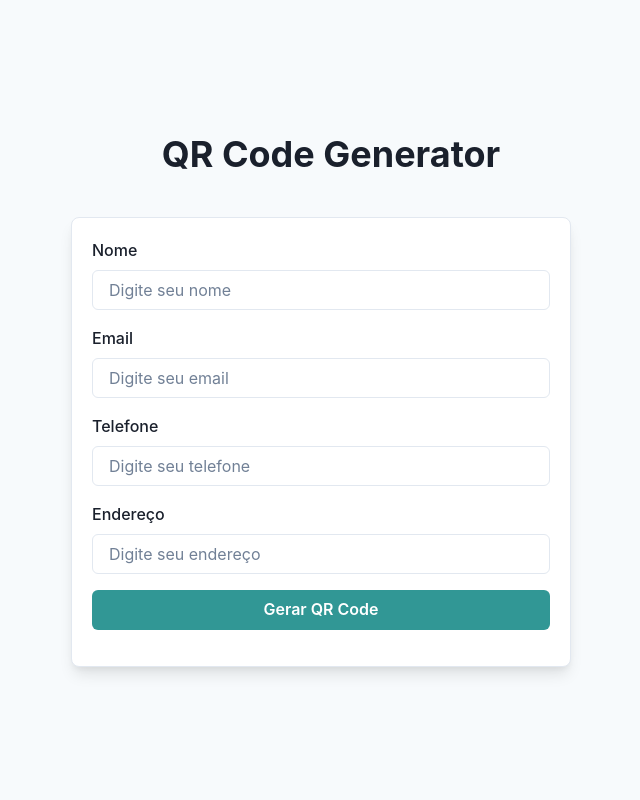
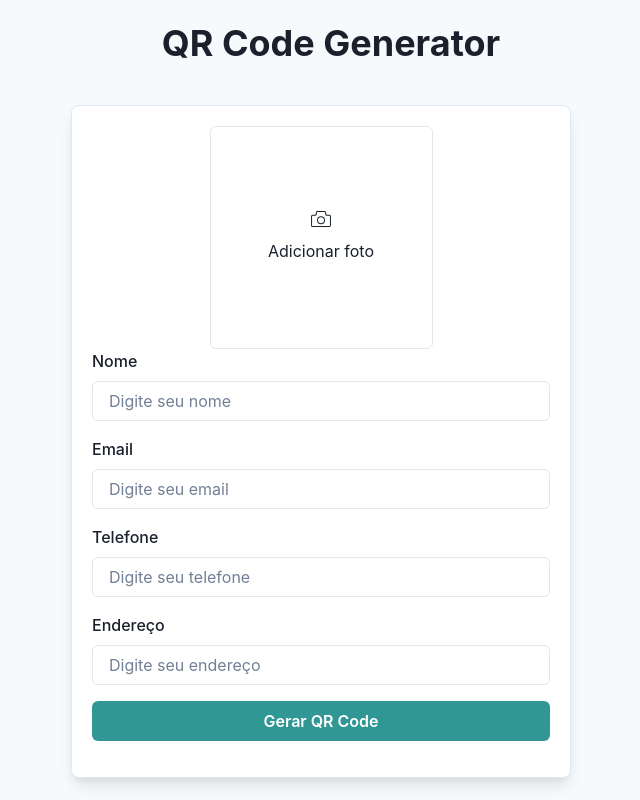
Before and after one commit to Liriali4/QrCode_Generator, a React (Create React App) app: page / in a window 1280 px wide. Shown: the whole page, without its empty margins (309-949 px from the left). Built offline with nearby package versions, Linux system fonts and the light colour scheme.

Commit message:
imagepreview

```diff
--- a/package.json
+++ b/package.json
@@ -13,11 +13,13 @@
     "@types/node": "^16.7.13",
     "@types/react": "^18.0.0",
     "@types/react-dom": "^18.0.0",
+    "browser-images-compression": "^2.1.0",
     "firebase": "^10.12.2",
     "framer-motion": "^11.2.10",
     "qrcode.react": "^3.1.0",
     "react": "^18.3.1",
     "react-dom": "^18.3.1",
+    "react-icons": "^5.2.1",
     "react-router": "6",
     "react-router-dom": "6",
     "react-scripts": "5.0.1",
--- a/src/pages/Form.tsx
+++ b/src/pages/Form.tsx
@@ -7,6 +7,7 @@ import {
 import QRCode from 'qrcode.react';
 import { DataType } from '../types/types';
 import { addDataRepository } from '../repository';
+import ImagePreview from './ImagePreview';
 
 export default function Form(): JSX.Element {
 
@@ -31,7 +32,7 @@ export default function Form(): JSX.Element {
         try {
             const id = await addDataRepository(data);
             if (id) {
-                const qrDataUrl = `http://localhost:3000/details?id=${id}`;
+                const qrDataUrl = `http://192.168.3.124:3000/details?id=${id}`;
                 setQrData(qrDataUrl);
                 setLoading(false);
                 onOpen();
@@ -65,6 +66,23 @@ export default function Form(): JSX.Element {
                 bg="white"
                 mr={5}
             >
+
+                <Flex align={'center'} justify={'center'}>
+                    <ImagePreview
+                        onSelectedFile={function (file: File | undefined): void {
+                            throw new Error('Function not implemented.');
+                        }}
+                        imagePreview={''}
+                        onSelectedImagePreview={function (fileString: string): void {
+                            throw new Error('Function not implemented.');
+                        }}
+                        loading={false}
+                        setLoading={function (loading: boolean): void {
+                            throw new Error('Function not implemented.');
+                        }}
+                    />
+                </Flex>
+
                 <FormControl id="name" mb={4}>
                     <FormLabel>Nome</FormLabel>
                     <Input
--- /dev/null
+++ b/src/pages/ImagePreview/browser-image-compression/index.tsx
@@ -0,0 +1,25 @@
+import imageCompression from "browser-images-compression";
+
+interface ImageCompressionType {
+	file: File | undefined
+}
+
+export default async function ImageCompression(props: ImageCompressionType) {
+	const { file } = props
+	let compressedFile;
+
+	const options = {
+		maxSizeMB: 0.2,
+		maxWidthOrHeight: 1920,
+		useWebWorker: true,
+	}
+	try {
+		compressedFile = await imageCompression(file as File, options)
+	} catch (error) {
+		console.log(error);
+	}
+	return {
+		compressedFile
+	}
+
+}
--- /dev/null
+++ b/src/pages/ImagePreview/index.tsx
@@ -0,0 +1,168 @@
+import { Box, Input, VStack, Text, Image, Spinner } from '@chakra-ui/react';
+import React, { useState } from 'react';
+import ImageCompression from './browser-image-compression';
+import { CiCamera } from "react-icons/ci";
+import { RiDeleteBinLine } from "react-icons/ri";
+
+interface ImagePreview {
+	onSelectedFile: (file: File | undefined) => void
+	imagePreview: string
+	text?: string
+	onSelectedImagePreview: (fileString: string) => void
+	onDeleteImage?: () => void
+	loading: boolean
+	setLoading: (loading: boolean) => void
+	isItem?: boolean
+	onClick?: () => void
+	secundaryText?: string
+	className?: string
+	disabledInput?: boolean
+}
+
+function ImagePreview(props: ImagePreview) {
+
+	const { onClick, onSelectedFile, imagePreview, onSelectedImagePreview, text, onDeleteImage, loading, setLoading, isItem, secundaryText, disabledInput } = props
+
+	const [imageDimensions, setImageDimensions] = useState({ width: 0, height: 0 });
+
+
+	function onChangeImage(e: React.ChangeEvent<HTMLInputElement>) {
+
+		const reader = new FileReader();
+
+		const file = e.target.files?.[0];
+		const f = e.target.files as FileList
+
+		if (file) {
+			setLoading(true)
+			ImageCompression({ file }).then((result) => {
+				const newCompressedFile = result.compressedFile;
+				onSelectedFile(newCompressedFile);
+				setLoading(false)
+				reader.onload = (e: ProgressEvent<FileReader>) => {
+					onSelectedImagePreview(e.target?.result as string);
+				};
+				reader.readAsDataURL(f[0]);
+
+			});
+
+		}
+
+	}
+	const handleImageLoad = (event: React.SyntheticEvent<HTMLImageElement, Event>) => {
+		const target = event.target as HTMLImageElement;
+
+		setImageDimensions({ width: target.naturalWidth, height: target.naturalHeight });
+	};
+
+	function onClosePreview() {
+		if (onDeleteImage) {
+			onDeleteImage();
+		}
+		onSelectedImagePreview('');
+		onSelectedFile(undefined)
+		setImageDimensions({ width: 0, height: 0 });
+	}
+
+
+	return (
+
+		<Box className={props.className ? props.className : 'step-1-1'}>
+			{
+				imagePreview === '' ?
+					<Box
+						cursor='pointer'
+						borderWidth='1px'
+						borderRadius='md'
+						width={'223px'}
+						height={'223px'}
+						display='flex'
+						flexShrink={0}
+						flexDir='column'
+						justifyContent='space-between'
+						alignItems='center'
+						onClick={onClick ? onClick : () => document.getElementById('imageFile')?.click()}
+						bg='#fff'
+					>
+						<VStack
+							pt={'80px'}
+						>
+
+							{loading ? (
+								<Spinner color='#F29325' />
+							) : (
+								<>
+									<CiCamera size={24} />
+									{text ? <Text fontSize={'sm'} textAlign={'center'}>{text}</Text> : <Text>Adicionar foto</Text>}
+									{secundaryText && <Text fontSize={'2xs'} textAlign={'center'}>{secundaryText}</Text>}
+								</>
+							)}
+						</VStack>
+						{!disabledInput && (
+
+							<Input
+								type='file'
+								placeholder='Adicionar foto'
+								focusBorderColor='blue.400'
+								readOnly
+								backgroundColor='white'
+								accept='image/*'
+								_hover={{
+									cursor: 'pointer',
+								}}
+								id='imageFile'
+								hidden
+								onChange={onChangeImage}
+							/>
+						)
+						}
+					</Box>
+					:
+					<Box
+						position='relative'
+						width={'223px'}
+						height={'223px'}
+						borderWidth='1px'
+						borderRadius='md'
+					>
+						<Image
+							src={imagePreview}
+							alt='Preview'
+							onLoad={handleImageLoad}
+							boxSize='100%'
+							objectFit={(imageDimensions.width > 223 && imageDimensions.height > 1000) || (imageDimensions.width < 223 && imageDimensions.height > 223) ? 'contain' : 'cover'}
+						/>
+						{
+							!isItem ?
+								(
+									<Box
+										position='absolute'
+										top='0'
+										right='0'
+										margin='2'
+										zIndex='1'
+										bg={'#fff'}
+										p={'2'}
+										borderRadius={'8'}
+										cursor='pointer'
+										onClick={onClosePreview}
+										color='#ff2a00'
+									>
+										<RiDeleteBinLine />
+									</Box>
+								) : (
+									null
+								)
+						}
+
+					</Box>
+			}
+
+		</Box>
+	)
+}
+
+export default React.memo(ImagePreview, (prev, next) =>
+	prev.imagePreview === next.imagePreview &&
+	prev.onSelectedImagePreview === next.onSelectedImagePreview &&
+	prev.onSelectedFile === next.onSelectedFile)
```
Also changed, not shown: 1 other file (tests, documents, lock files or other folders).
